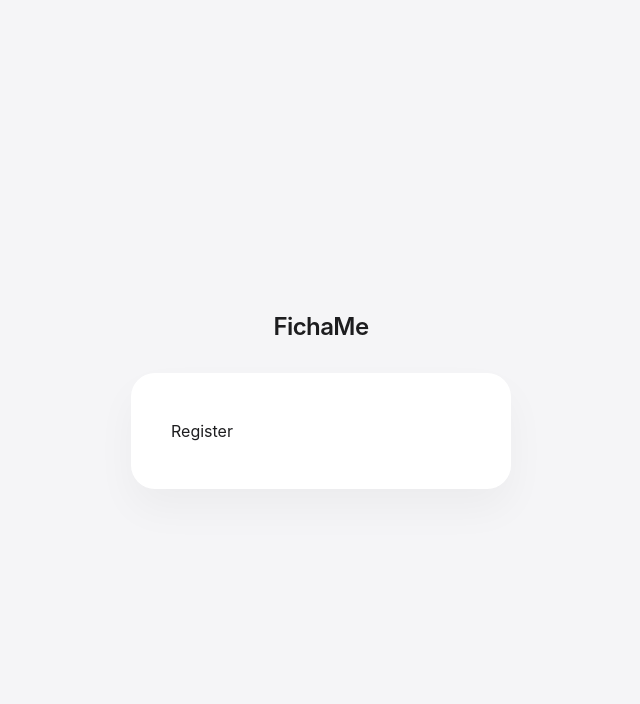
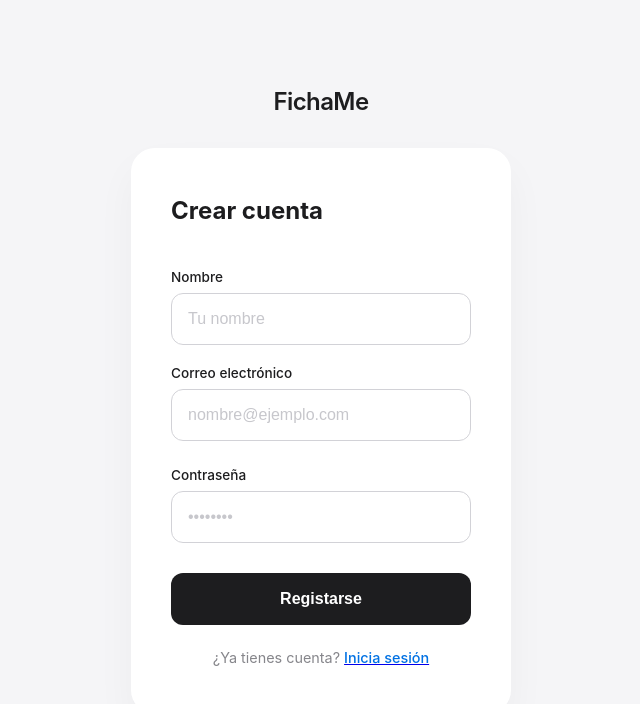
Before and after one commit to Joaaan09/fichame, a React (Vite) app in the folder frontend/: page /registro in a window 1280 px wide. Shown: the top 704 px of the page, without its empty margins (319-959 px from the left). Built offline with nearby package versions, Linux system fonts and the light colour scheme.

Commit message:
feat: add user registration form with API integration and auto-login functionality.

```diff
--- a/frontend/src/components/user/Register.jsx
+++ b/frontend/src/components/user/Register.jsx
@@ -1,7 +1,107 @@
 import React from 'react'
+import useAuth from '../../hooks/useAuth';
+import { Link } from 'react-router-dom';
+import { useForm } from '../../hooks/useForm';
+import { Global } from '../../helpers/Global';
+import { useState } from 'react';
+export const Register = () => {
 
-export const Register = () => {
+    const { form, changed } = useForm({});
+    const [login, setLogin] = useState("not_sended");
+    const { setAuth } = useAuth();
+
+    const registerUser = async (e) => {
+        e.preventDefault();
+
+        const userToRegister = form;
+
+        const request = await fetch(Global.url + "user/register", {
+            method: "POST",
+            body: JSON.stringify(userToRegister),
+            headers: {
+                "Content-Type": "application/json"
+            }
+        });
+
+        const data = await request.json();
+
+        if (data.status === "success") {
+            setLogin("sended");
+
+            // Auto-login instantáneo:
+            const loginRequest = await fetch(Global.url + "user/login", {
+                method: "POST",
+                body: JSON.stringify({ email: form.email, password: form.password }), // Usas los datos del form actual
+                headers: { "Content-Type": "application/json" }
+            });
+
+            const loginData = await loginRequest.json();
+
+            if (loginData.status == "success") {
+                localStorage.setItem("token", loginData.token);
+                localStorage.setItem("user", JSON.stringify(loginData.user));
+                setAuth(loginData.user);
+
+                // Rediriges o recargas igual que en el Login
+                setTimeout(() => {
+                    window.location.reload();
+                }, 1000);
+            }
+        } else {
+            setLogin("error");
+        }
+
+
+    }
+
+
     return (
-        <div>Register</div>
+        <div id="registerForm" className="form-wrapper fade-in">
+            <div className="form-header">
+                <h2>Crear cuenta</h2>
+            </div>
+            {login && (
+                <strong
+                    className={`alert ${login === "sended"
+                        ? "alert-success"
+                        : login === "error"
+                            ? "alert-error"
+                            : ""
+                        }`}
+                >
+                    {login === "sended"
+                        ? "Usuario registrado correctamente"
+                        : login === "error"
+                            ? "Error al registrar el usuario"
+                            : ""}
+                </strong>
+            )}
+            <form onSubmit={registerUser}>
+                <div className="input-group">
+                    <label className="input-label">Nombre</label>
+                    <input type="text" name="name" className="input-field" placeholder="Tu nombre" id="registerName" required onChange={changed} />
+                </div>
+                <div className="input-group">
+                    <label className="input-label">Correo electrónico</label>
+                    <input type="email" name="email" className="input-field" placeholder="nombre@ejemplo.com" id="registerEmail" required onChange={changed} />
+                    <div className="field-error">Por favor introduce un email válido.</div>
+                </div>
+
+                <div className="input-group">
+                    <label className="input-label">Contraseña</label>
+                    <input type="password" name="password" className="input-field" placeholder="••••••••" id="registerPass" onChange={changed} required />
+                </div>
+
+                <button type="submit" className="btn-primary">Registarse</button>
+            </form>
+
+            <div className="toggle-text">
+                ¿Ya tienes cuenta?
+                <Link to="/login">
+                    <span className="toggle-link">Inicia sesión</span>
+
+                </Link>
+            </div>
+        </div>
     )
 }
```
